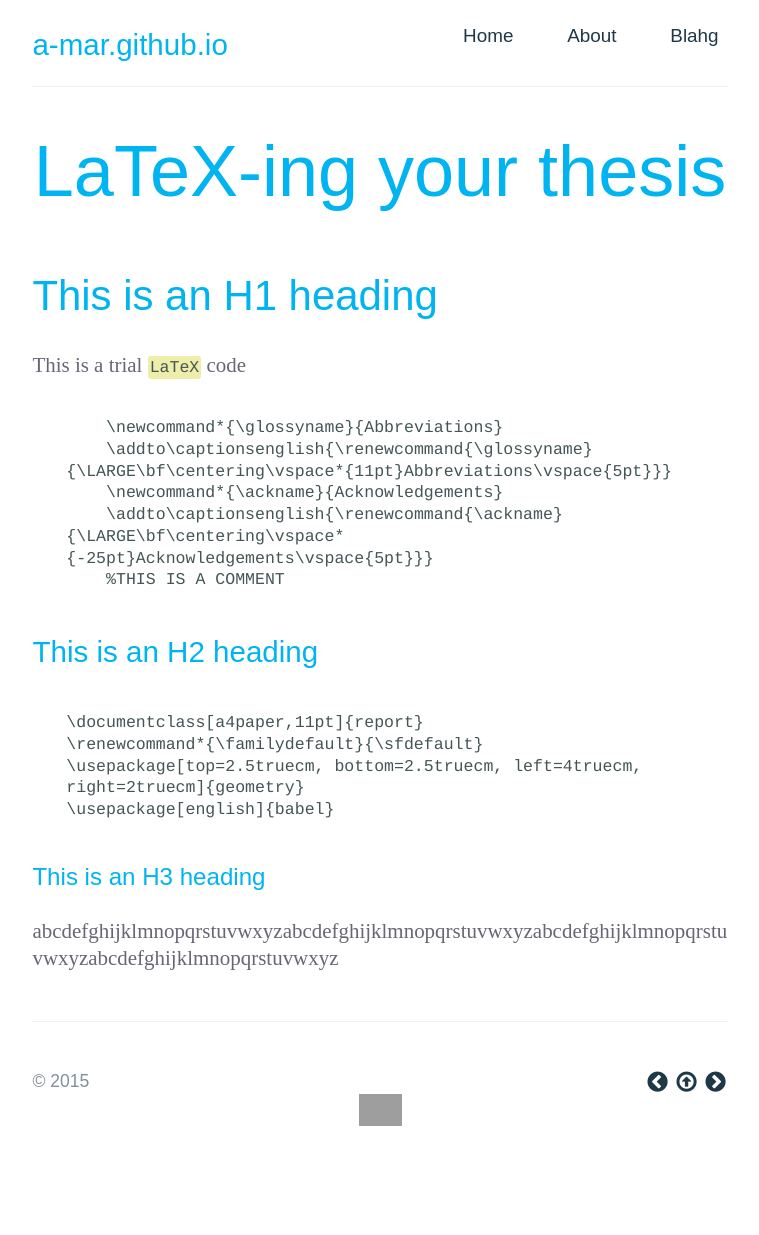
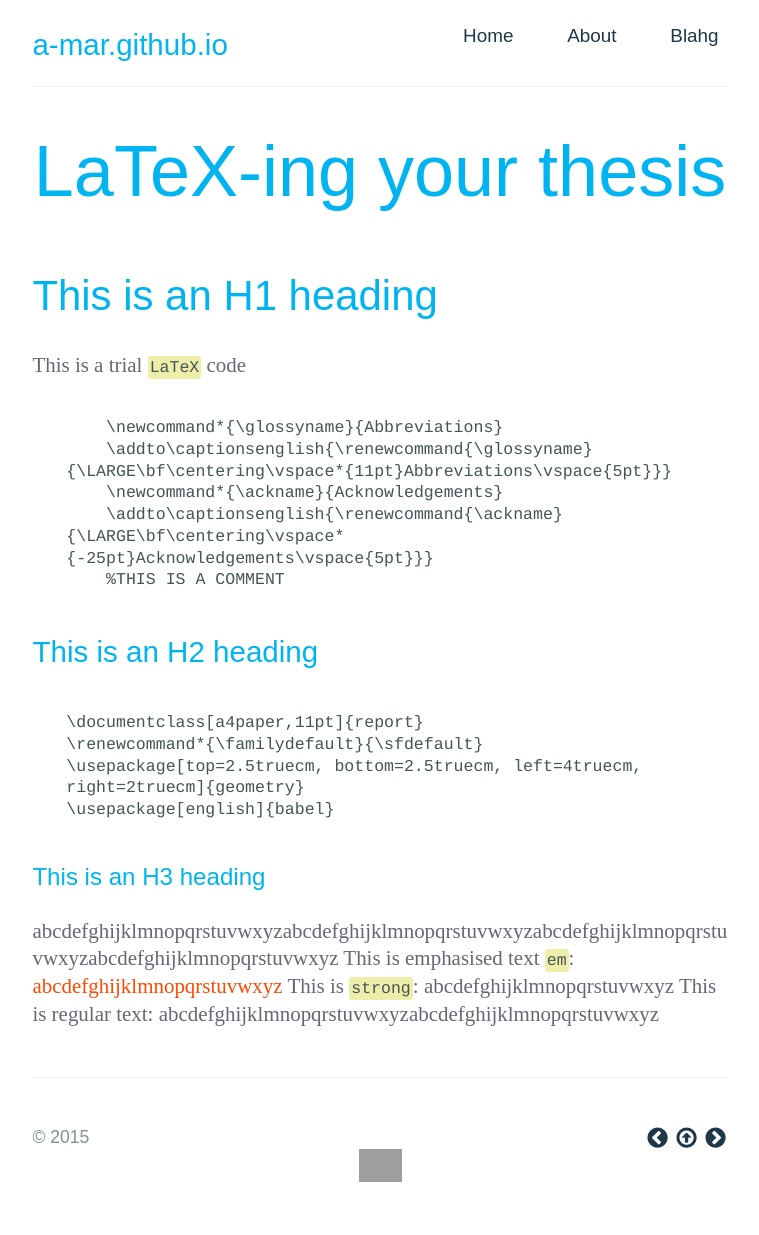
Before and after one commit to a-mar/blahg, a Jekyll site: the page built from index.html, in a window 1280 px wide. Shown: the whole page, without its empty margins (260-1019 px from the left). Built offline with Jekyll 4.4.1, drawn with Linux system fonts in a browser that asks for light colours; nearby versions of some CDN libraries; some web fonts are replaced; Markdown is read by kramdown in place of the engine named in the settings; before the commit the page ends 1179 px from its top, so only the background shows below that; grey boxes are pictures that could not be loaded.

Commit message:
Update index.html

```diff
--- a/index.html
+++ b/index.html
@@ -23,4 +23,10 @@ title: Blahg—Not a blog
 \usepackage[english]{babel}</pre>
   <h3>This is an H3 heading</h3>
   abcdefghijklmnopqrstuvwxyzabcdefghijklmnopqrstuvwxyzabcdefghijklmnopqrstuvwxyzabcdefghijklmnopqrstuvwxyz
+  This is emphasised text <code>em</code>:
+  <em>abcdefghijklmnopqrstuvwxyz</em>
+  This is <code>strong</code>:
+  <strong>abcdefghijklmnopqrstuvwxyz</strong>
+  This is regular text:
+  abcdefghijklmnopqrstuvwxyzabcdefghijklmnopqrstuvwxyz
 </div>
```
